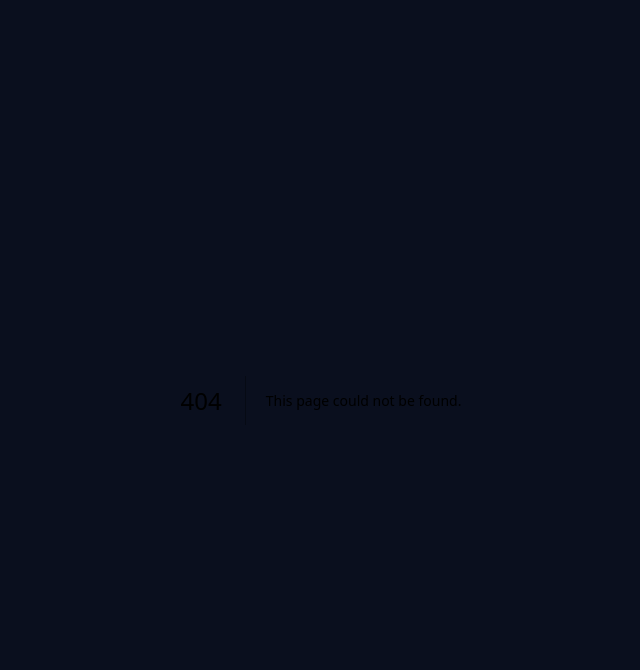
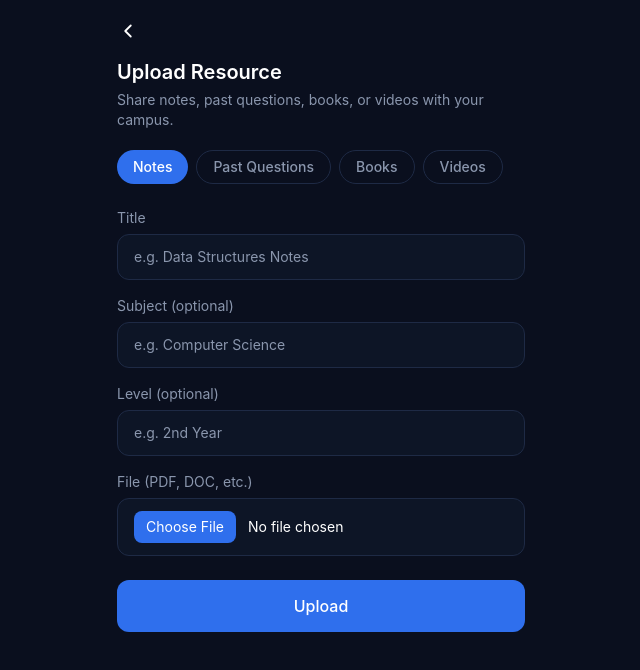
Before and after one commit to mj4617384-art/Uni-hub-app, a Next.js app: page /study-hub/upload in a window 1280 px wide. Before the commit this address had no page. Shown: the top 670 px of the page, without its empty margins (319-959 px from the left). Built offline with nearby package versions, Linux system fonts and the light colour scheme; no server answers.

Commit message:
Create page.tsx

```diff
--- /dev/null
+++ b/app/study-hub/upload/page.tsx
@@ -0,0 +1,185 @@
+"use client";
+
+import { useState } from "react";
+import { useRouter } from "next/navigation";
+import { supabase } from "@/lib/supabaseClient";
+
+type Category = "notes" | "past_questions" | "books" | "videos";
+
+const categories: { key: Category; label: string }[] = [
+  { key: "notes", label: "Notes" },
+  { key: "past_questions", label: "Past Questions" },
+  { key: "books", label: "Books" },
+  { key: "videos", label: "Videos" },
+];
+
+export default function UploadResourcePage() {
+  const router = useRouter();
+  const [category, setCategory] = useState<Category>("notes");
+  const [title, setTitle] = useState("");
+  const [subject, setSubject] = useState("");
+  const [level, setLevel] = useState("");
+  const [videoUrl, setVideoUrl] = useState("");
+  const [file, setFile] = useState<File | null>(null);
+  const [loading, setLoading] = useState(false);
+  const [error, setError] = useState<string | null>(null);
+
+  const isVideo = category === "videos";
+
+  async function handleSubmit(e: React.FormEvent) {
+    e.preventDefault();
+    setError(null);
+    setLoading(true);
+
+    const { data: userData } = await supabase.auth.getUser();
+    if (!userData.user) {
+      router.push("/auth");
+      return;
+    }
+
+    let file_url: string | null = null;
+
+    if (!isVideo) {
+      if (!file) {
+        setError("Please select a file to upload.");
+        setLoading(false);
+        return;
+      }
+      const filePath = `${userData.user.id}/${Date.now()}-${file.name}`;
+      const { error: uploadError } = await supabase.storage
+        .from("study-resources")
+        .upload(filePath, file);
+
+      if (uploadError) {
+        setError(uploadError.message);
+        setLoading(false);
+        return;
+      }
+
+      const { data: publicUrlData } = supabase.storage
+        .from("study-resources")
+        .getPublicUrl(filePath);
+      file_url = publicUrlData.publicUrl;
+    } else {
+      if (!videoUrl.trim()) {
+        setError("Please add a video link.");
+        setLoading(false);
+        return;
+      }
+    }
+
+    const { error: insertError } = await supabase.from("study_resources").insert({
+      uploader_id: userData.user.id,
+      title,
+      subject: subject || null,
+      level: level || null,
+      category,
+      file_url,
+      video_url: isVideo ? videoUrl : null,
+    });
+
+    setLoading(false);
+    if (insertError) {
+      setError(insertError.message);
+      return;
+    }
+    router.push("/study-hub");
+  }
+
+  return (
+    <main className="min-h-screen bg-hub-bg px-5 pt-5 pb-10">
+      <button onClick={() => router.back()} aria-label="Back" className="mb-4">
+        <svg width="22" height="22" viewBox="0 0 24 24" fill="none">
+          <path d="M15 18l-6-6 6-6" stroke="currentColor" strokeWidth="2" strokeLinecap="round" strokeLinejoin="round" />
+        </svg>
+      </button>
+
+      <h1 className="text-xl font-semibold">Upload Resource</h1>
+      <p className="mt-1 text-sm text-hub-textDim">Share notes, past questions, books, or videos with your campus.</p>
+
+      <div className="mt-5 flex flex-wrap gap-2">
+        {categories.map((c) => (
+          <button
+            key={c.key}
+            type="button"
+            onClick={() => setCategory(c.key)}
+            className={`rounded-full px-4 py-1.5 text-sm font-medium ${
+              category === c.key
+                ? "bg-hub-accent text-white"
+                : "border border-hub-border text-hub-textDim"
+            }`}
+          >
+            {c.label}
+          </button>
+        ))}
+      </div>
+
+      <form onSubmit={handleSubmit} className="mt-6 flex flex-col gap-4">
+        <label className="text-sm">
+          <span className="mb-1.5 block text-hub-textDim">Title</span>
+          <input
+            required
+            value={title}
+            onChange={(e) => setTitle(e.target.value)}
+            placeholder="e.g. Data Structures Notes"
+            className="w-full rounded-xl border border-hub-border bg-hub-card2 px-4 py-3 text-white outline-none focus:border-hub-accentLight"
+          />
+        </label>
+
+        <label className="text-sm">
+          <span className="mb-1.5 block text-hub-textDim">Subject (optional)</span>
+          <input
+            value={subject}
+            onChange={(e) => setSubject(e.target.value)}
+            placeholder="e.g. Computer Science"
+            className="w-full rounded-xl border border-hub-border bg-hub-card2 px-4 py-3 text-white outline-none focus:border-hub-accentLight"
+          />
+        </label>
+
+        <label className="text-sm">
+          <span className="mb-1.5 block text-hub-textDim">Level (optional)</span>
+          <input
+            value={level}
+            onChange={(e) => setLevel(e.target.value)}
+            placeholder="e.g. 2nd Year"
+            className="w-full rounded-xl border border-hub-border bg-hub-card2 px-4 py-3 text-white outline-none focus:border-hub-accentLight"
+          />
+        </label>
+
+        {isVideo ? (
+          <label className="text-sm">
+            <span className="mb-1.5 block text-hub-textDim">Video Link</span>
+            <input
+              required
+              type="url"
+              value={videoUrl}
+              onChange={(e) => setVideoUrl(e.target.value)}
+              placeholder="https://..."
+              className="w-full rounded-xl border border-hub-border bg-hub-card2 px-4 py-3 text-white outline-none focus:border-hub-accentLight"
+            />
+          </label>
+        ) : (
+          <label className="text-sm">
+            <span className="mb-1.5 block text-hub-textDim">File (PDF, DOC, etc.)</span>
+            <input
+              required
+              type="file"
+              onChange={(e) => setFile(e.target.files?.[0] ?? null)}
+              className="w-full rounded-xl border border-hub-border bg-hub-card2 px-4 py-3 text-white outline-none file:mr-3 file:rounded-lg file:border-0 file:bg-hub-accent file:px-3 file:py-1.5 file:text-white"
+            />
+          </label>
+        )}
+
+        {error && <p className="text-sm text-red-400">{error}</p>}
+
+        <button
+          type="submit"
+          disabled={loading}
+          className="mt-2 rounded-xl bg-hub-accent py-3.5 text-center font-medium text-white disabled:opacity-60"
+        >
+          {loading ? "Uploading..." : "Upload"}
+        </button>
+      </form>
+    </main>
+  );
+}
```
